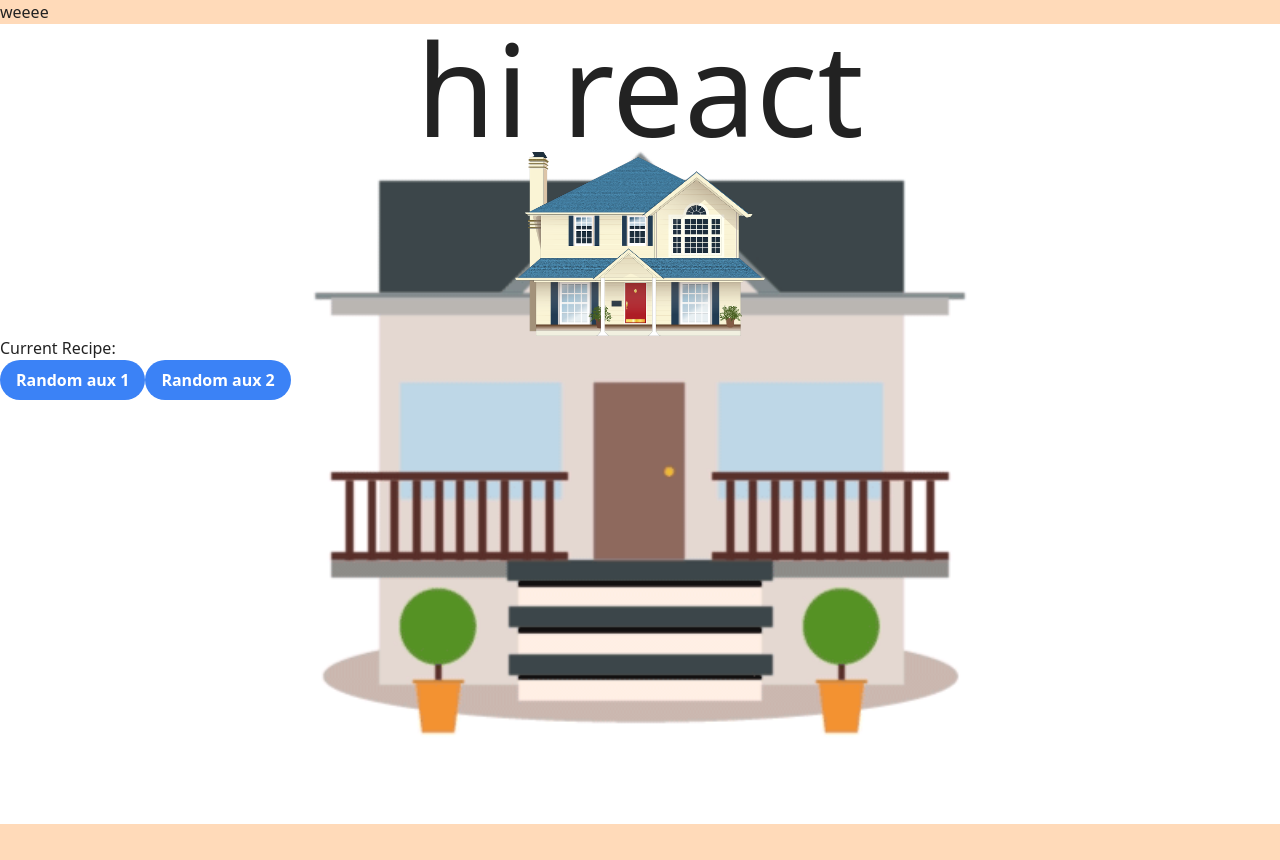
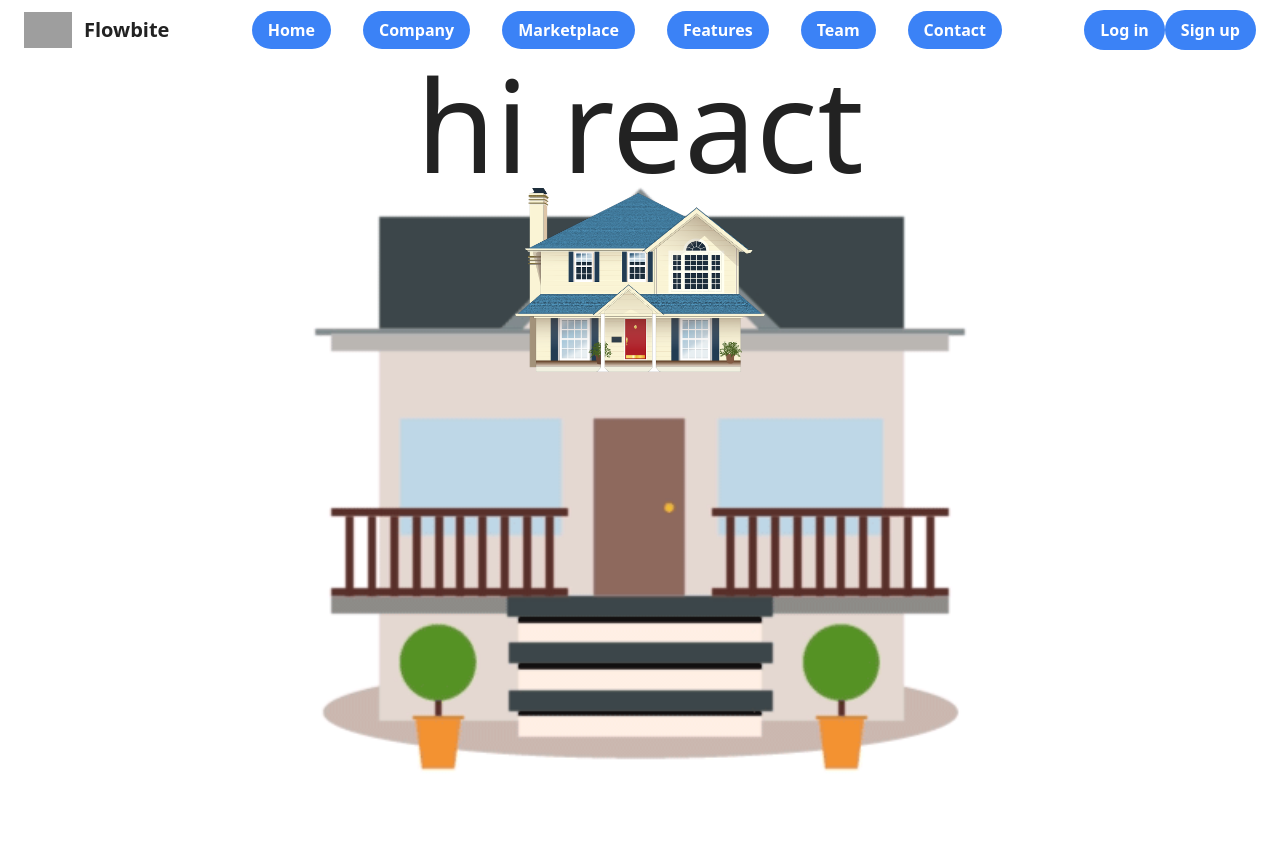
Before and after one commit to MetaFurby/realstate-web, a JavaScript app: page / in a window 1280 px wide. Before the commit the page ends 824 px from the top, so only its background shows below. Built offline with nearby package versions, Linux system fonts and the light colour scheme; grey boxes are pictures that could not be loaded.

Commit message:
clear lint errors

```diff
--- a/src/components/App.js
+++ b/src/components/App.js
@@ -1,10 +1,11 @@
 import '../styles/index.scss';
-import Recipes from './Recipes';
 import houseImg from '../assets/house-1.png';
+import Header from './shared/Header';
 
 const App = () => {
 	return (
 		<>
+			<Header />
 			<section className="house" />
 			<main>
 				<section>
@@ -12,7 +13,6 @@ const App = () => {
 				</section>
 				<img src={houseImg} alt="houseImg" width="250" />
 			</main>
-			<Recipes />
 		</>
 	);
 };
--- /dev/null
+++ b/src/components/shared/Card.js
@@ -0,0 +1,18 @@
+import './Card.scss';
+import PropTypes from 'prop-types';
+
+const Card = (props) => {
+	const {
+		children,
+	} = props;
+	return (
+		<div>
+			{children}
+		</div>
+	);
+};
+export default Card;
+
+Card.propTypes = {
+	children : PropTypes.element.isRequired,
+};
--- /dev/null
+++ b/src/components/shared/Footer.js
@@ -0,0 +1,18 @@
+import PropTypes from 'prop-types';
+
+const Footer = (props) => {
+	const {
+		children,
+	} = props;
+
+	return (
+		<div>
+			{children}
+		</div>
+	);
+};
+export default Footer;
+
+Footer.propTypes = {
+	children : PropTypes.element.isRequired,
+};
--- /dev/null
+++ b/src/components/shared/Header.js
@@ -0,0 +1,62 @@
+import './Header.scss';
+
+const Header = () => {
+	return (
+		<header>
+			<nav className="bg-white border-gray-200 px-4 lg:px-6 py-2.5 dark:bg-gray-800 sticky top-0 z-50">
+				<div className="flex flex-wrap justify-between items-center mx-auto max-w-screen-xl">
+					<a href="https://flowbite.com" className="flex items-center">
+						<img src="https://flowbite.com/docs/images/logo.svg" className="mr-3 h-6 sm:h-9" alt="Flowbite Logo" />
+						<span className="self-center text-xl font-semibold whitespace-nowrap dark:text-white">Flowbite</span>
+					</a>
+					<div className="flex items-center lg:order-2">
+						<a href="https://flowbite.com" className="header-link">Log in</a>
+						<a href="https://flowbite.com" className="header-link">Sign up</a>
+						<button data-collapse-toggle="mobile-menu-2" type="button" className="header-bar" aria-controls="mobile-menu-2" aria-expanded="false">
+							<span className="sr-only">Open main menu</span>
+							<svg className="w-6 h-6" fill="currentColor" viewBox="0 0 20 20" xmlns="http://www.w3.org/2000/svg">
+								<path
+									fillRule="evenodd"
+									d="M3 5a1 1 0 011-1h12a1 1 0 110 2H4a1 1 0 01-1-1zM3 10a1 1 0 011-1h12a1 1 0 110 2H4a1 1 0
+									01-1-1zM3 15a1 1 0 011-1h12a1 1 0 110 2H4a1 1 0 01-1-1z"
+									clipRule="evenodd"
+								/>
+							</svg>
+							<svg className="hidden w-6 h-6" fill="currentColor" viewBox="0 0 20 20" xmlns="http://www.w3.org/2000/svg">
+								<path
+									fillRule="evenodd"
+									d="M4.293 4.293a1 1 0 011.414 0L10 8.586l4.293-4.293a1 1 0 111.414 1.414L11.414 10l4.293 4.293a1
+									1 0 01-1.414 1.414L10 11.414l-4.293 4.293a1 1 0 01-1.414-1.414L8.586 10 4.293 5.707a1 1 0 010-1.414z"
+									clipRule="evenodd"
+								/>
+							</svg>
+						</button>
+					</div>
+					<div className="hidden justify-between items-center w-full lg:flex lg:w-auto lg:order-1" id="mobile-menu-2">
+						<ul className="flex flex-col mt-4 font-medium lg:flex-row lg:space-x-8 lg:mt-0">
+							<li>
+								<a href="https://flowbite.com" className="header-link" aria-current="page">Home</a>
+							</li>
+							<li>
+								<a href="https://flowbite.com" className="header-link">Company</a>
+							</li>
+							<li>
+								<a href="https://flowbite.com" className="header-link">Marketplace</a>
+							</li>
+							<li>
+								<a href="https://flowbite.com" className="header-link">Features</a>
+							</li>
+							<li>
+								<a href="https://flowbite.com" className="header-link">Team</a>
+							</li>
+							<li>
+								<a href="https://flowbite.com" className="header-link">Contact</a>
+							</li>
+						</ul>
+					</div>
+				</div>
+			</nav>
+		</header>
+	);
+};
+export default Header;
--- /dev/null
+++ b/src/components/shared/Header.scss
@@ -0,0 +1,9 @@
+.header-link {
+	@apply bg-blue-500 hover:bg-blue-700 text-white font-bold py-2 px-4 rounded-full;
+}
+
+.header-bar {
+	@apply inline-flex items-center p-2 ml-1 text-sm text-gray-500 rounded-lg lg:hidden
+	 hover:bg-gray-100 focus:outline-none focus:ring-2 focus:ring-gray-200 dark:text-gray-400
+	  dark:hover:bg-gray-700 dark:focus:ring-gray-600;
+}
--- a/src/index.html
+++ b/src/index.html
@@ -6,7 +6,6 @@
     <title>Real State App</title>
 </head>
 <body>
-    <h1>weeee</h1>
     <div id="root"></div>
 </body>
 </html>
--- /dev/null
+++ b/src/layouts/common/CommonLayout.js
@@ -0,0 +1,18 @@
+import PropTypes from 'prop-types';
+
+const CommonLayout = (props) => {
+	const {
+		children,
+	} = props;
+
+	return (
+		<div>
+			{children}
+		</div>
+	);
+};
+export default CommonLayout;
+
+CommonLayout.propTypes = {
+	children : PropTypes.element.isRequired,
+};
--- a/webpack.config.js
+++ b/webpack.config.js
@@ -59,7 +59,7 @@ module.exports = {
 	devServer : {
 		static : './dist',
 		hot    : true,
-		port   : 8080,
+		port   : 8000,
 		open   : true,
 	},
 };
```
Also changed, not shown: src/components/shared/Card.scss (added), src/services/utils/language.js (added).
